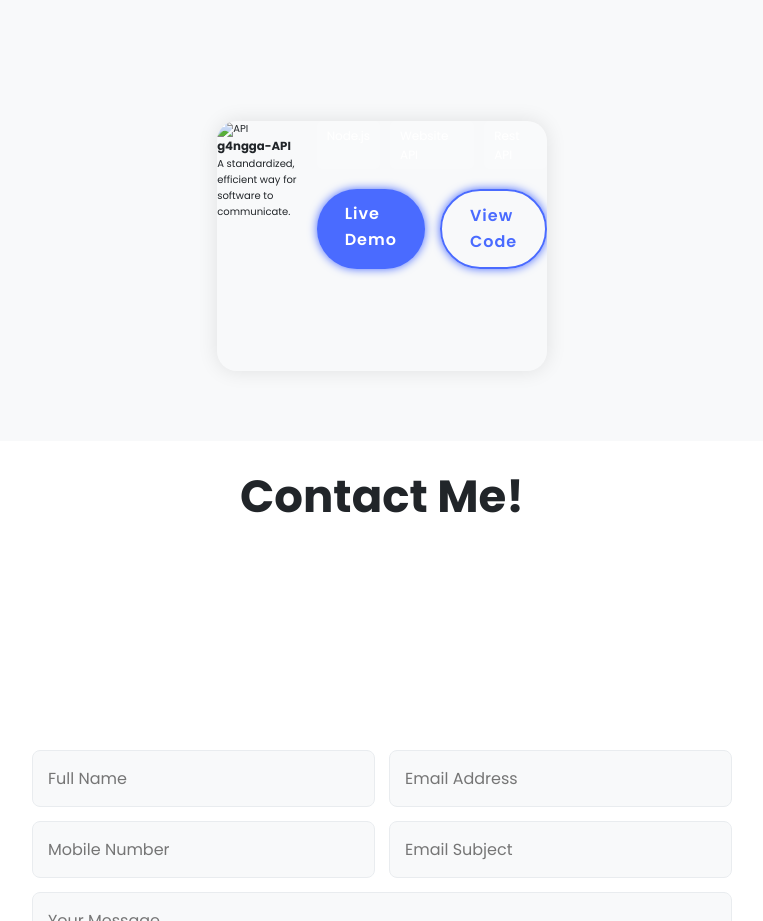
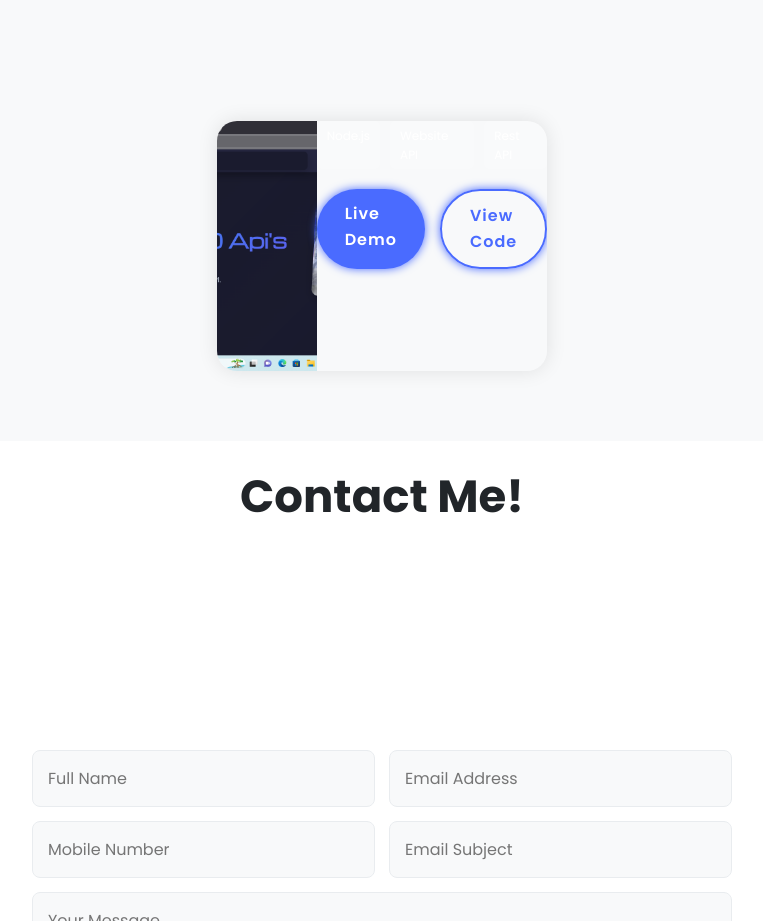
Before and after one commit to G4NGGAAA/Port, a plain HTML site: page index.html in a window 1280 px wide. Shown: the part 2120-3041 px from the top of the page, without its empty margins (258-1021 px from the left). Drawn offline with nearby package versions, Linux system fonts and the light colour scheme.

Commit message:
Update index.html

```diff
--- a/index.html
+++ b/index.html
@@ -99,7 +99,7 @@
                 <div class="swiper-slide project-slide">
                     <div class="project-card">
                         <div class="project-image">
-                            <img src="./images/image.jpg" alt="API">
+                            <img src="./images/image.png" alt="API">
                             <div class="project-overlay">
                                 <h3>g4ngga-API</h3>
                                 <p>A standardized, efficient way for software to communicate.</p>
```
